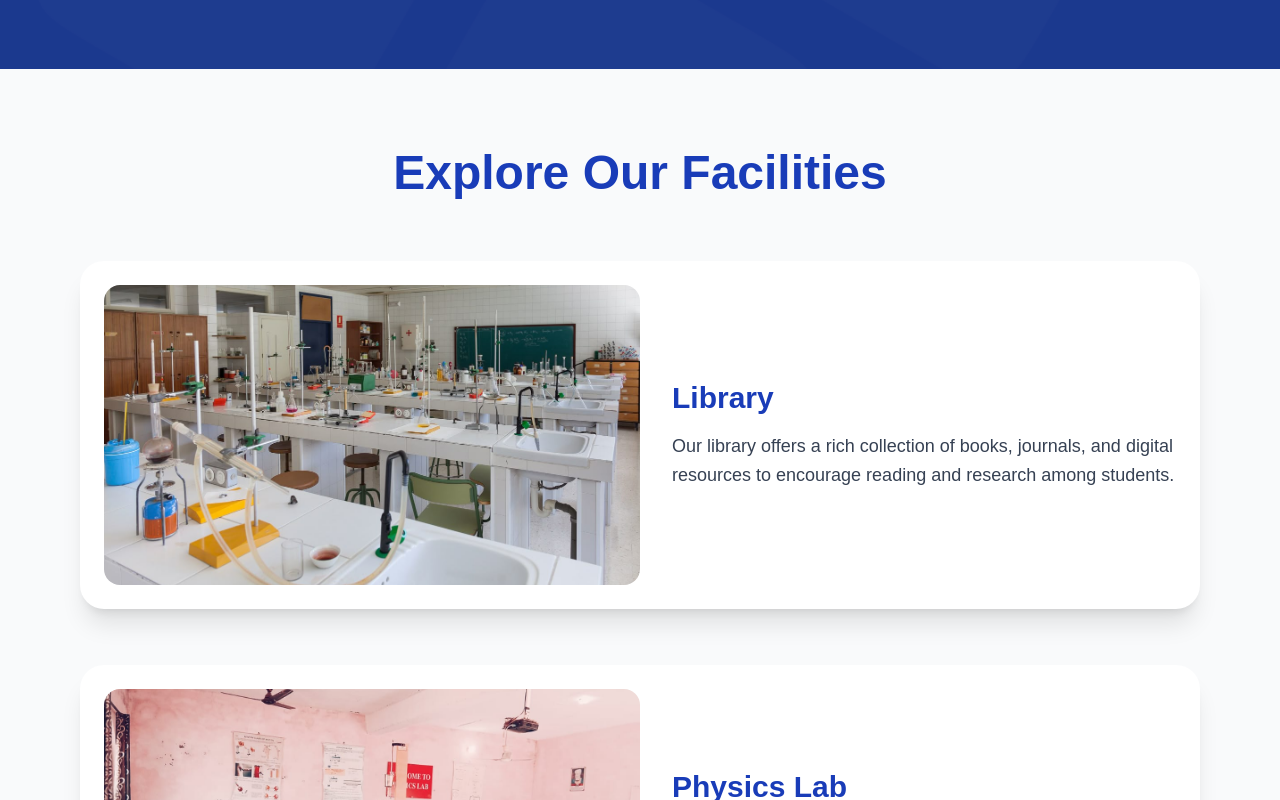
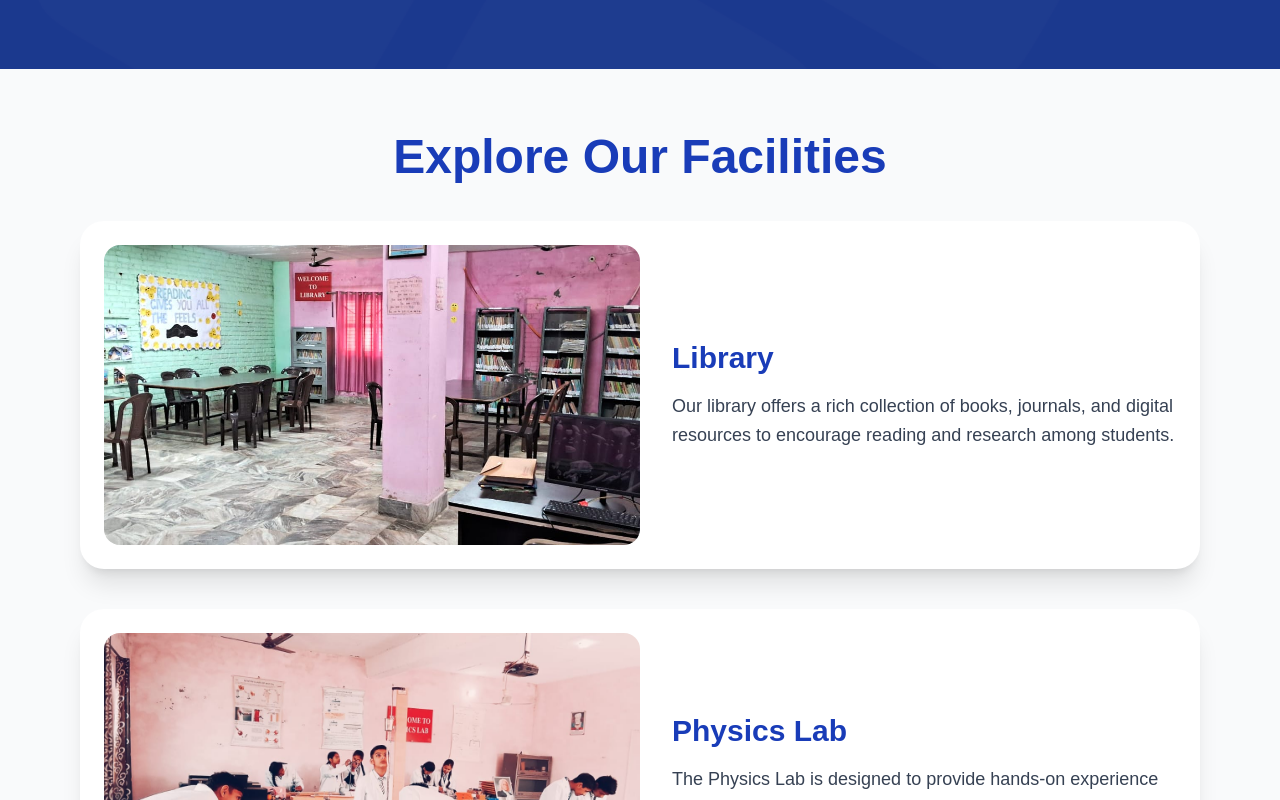
Before and after one commit to SixthGenX/PS_PublicSchool, a Next.js app: page /facilities in a window 1280 px wide. Shown: the part 340-1140 px from the top of the page. Built offline with nearby package versions, Linux system fonts and the light colour scheme.

Commit message:
youtube video and library image updated

```diff
--- a/components/Hero.jsx
+++ b/components/Hero.jsx
@@ -2,6 +2,7 @@
 
 import { motion } from "framer-motion";
 import Image from "next/image";
+import Link from "next/link";
 
 export default function Hero() {
   return (
@@ -34,9 +35,9 @@ export default function Hero() {
             Providing quality education with a focus on academics, sports, and
             creativity.
           </p>
-          <button className="bg-[#FBBF24] text-[#111827] px-6 py-3 rounded-md font-semibold hover:bg-yellow-500 transition">
+          <Link href={"/student-life"} className="bg-[#FBBF24] relative z-1 cursor-pointer text-[#111827] px-6 py-3 rounded-md font-semibold hover:bg-yellow-500 transition">
             Explore More
-          </button>
+          </Link>
         </motion.div>
         <motion.div
           initial={{ opacity: 0, x: 40 }}
--- a/src/app/facilities/components/Facilities.jsx
+++ b/src/app/facilities/components/Facilities.jsx
@@ -64,7 +64,7 @@ export default function Facilities() {
     {
       title: "Library",
       desc: "Our library offers a rich collection of books, journals, and digital resources to encourage reading and research among students.",
-      img: "/images/stafflab.jpg",
+      img: "/schoolimages/library.jpg",
     },
 
     {
@@ -92,11 +92,11 @@ export default function Facilities() {
       desc: "From cricket and football grounds to indoor games, we encourage physical fitness and teamwork through sports facilities.",
       img: "/schoolimages/sports.jpg",
     },
-    {
-      title: "Transport",
-      desc: "Safe and reliable bus services are available for students across nearby towns and villages, ensuring hassle-free travel.",
-      img: "/images/stafflab.jpg",
-    },
+    // {
+    //   title: "Transport",
+    //   desc: "Safe and reliable bus services are available for students across nearby towns and villages, ensuring hassle-free travel.",
+    //   img: "/images/stafflab.jpg",
+    // },
   ];
 
   return (
@@ -124,11 +124,11 @@ export default function Facilities() {
       </section>
 
       {/* Facilities Section */}
-      <section className="relative bg-gray-50 text-gray-900 py-12 md:py-20 px-4 md:px-12 lg:px-20">
-        <h2 className="text-3xl sm:text-4xl md:text-5xl font-bold text-center text-blue-800 mb-10 md:mb-16">
+      <section className="relative bg-gray-50 text-gray-900 py-10 md:py-16 px-4 md:px-12 lg:px-20">
+        <h2 className="text-3xl sm:text-4xl md:text-5xl font-bold text-center text-blue-800 mb-6 md:mb-10">
           Explore Our Facilities
         </h2>
-        <div className="grid gap-10 md:gap-14">
+        <div className="grid gap-5 md:gap-10">
           {facilities.map((item, idx) => (
             <div
               key={idx}
--- a/src/app/mandatory-public-disclosure/components/Mandatory.jsx
+++ b/src/app/mandatory-public-disclosure/components/Mandatory.jsx
@@ -44,9 +44,24 @@ const certificates = [
 
 export default function Mandatory() {
   return (
-    <div className="min-h-screen bg-gray-50 py-16 px-6">
+    <div className="min-h-screen bg-gray-50 py-10 md:py-16 px-6">
       <div className="max-w-6xl mx-auto">
-        <h1 className="text-4xl font-bold text-center text-gray-800 mb-12">
+        {/* YouTube Video Section */}
+        <div
+          className="mb-12 relative w-full  overflow-hidden rounded-2xl shadow-lg"
+          style={{ paddingTop: "56.25%" }}
+        >
+          <iframe
+            className="absolute top-0 left-0 w-full h-full"
+            src="https://www.youtube.com/embed/seyjSN9H3c0"
+            title="School Intro Video"
+            frameBorder="0"
+            allow="accelerometer; autoplay; clipboard-write; encrypted-media; gyroscope; picture-in-picture; web-share"
+            allowFullScreen
+          ></iframe>
+        </div>
+
+        <h1 className="text-3xl md:text-4xl font-bold text-center text-gray-800 mb-8 md:mb-12">
           School Certificates & Documents
         </h1>
 
```
Also changed, not shown: public/schoolimages/library.jpg (added).
